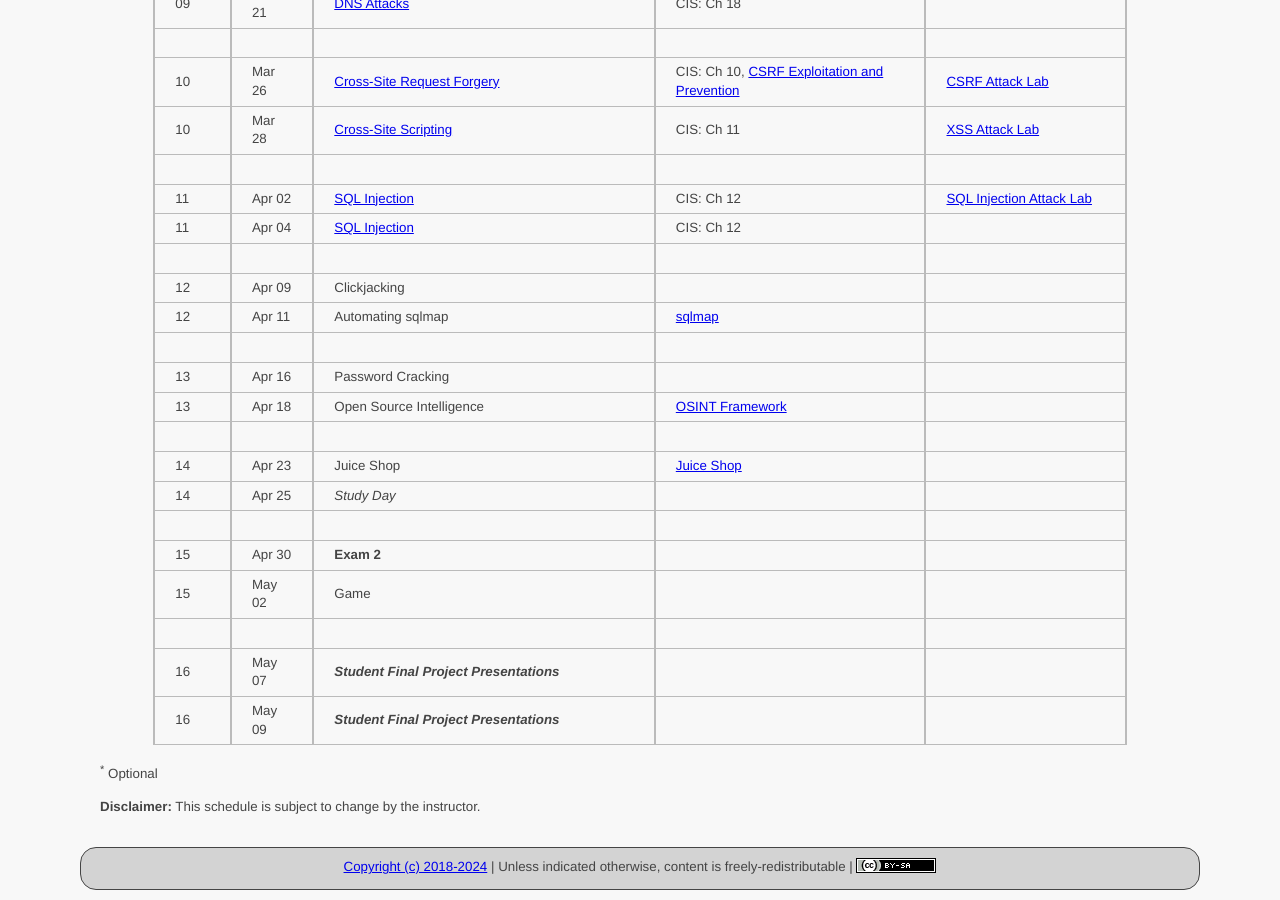
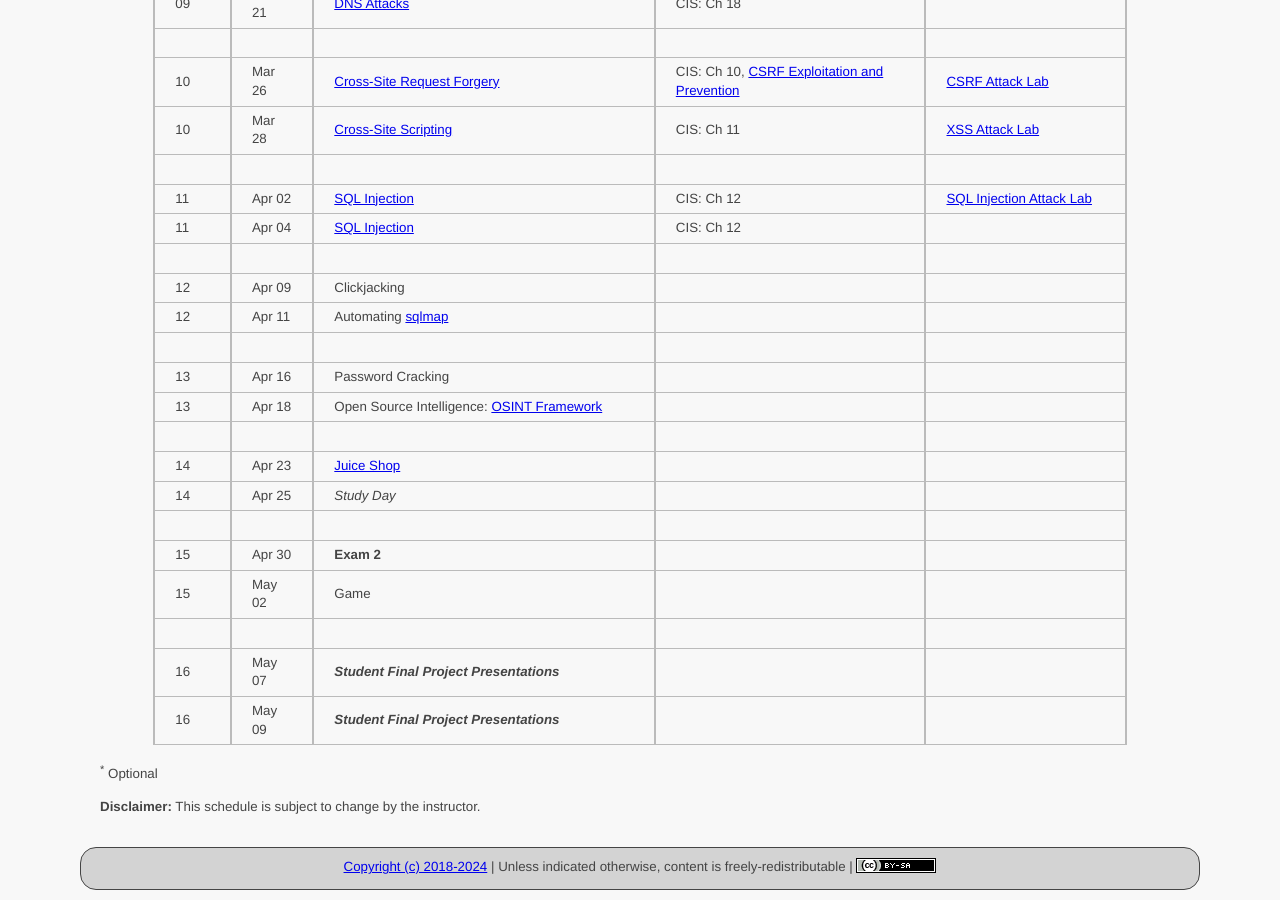
Before and after one commit to ycpcs/cs335-spring2024, a Jekyll site: the page built from schedule/index.md, in a window 1280 px wide and 900 px high, scrolled down 1193 px. Built offline with Jekyll 4.4.1, drawn with Linux system fonts in a browser that asks for light colours.

Commit message:
update schedule

```diff
--- a/schedule/index.md
+++ b/schedule/index.md
@@ -43,12 +43,12 @@ CIS: <a href="https://ycp.textbookx.com/institutional/index.php?action=browse&ut
 > 11 | Apr 04 | [SQL Injection](../slides/12_Web_SQL_Injection.pdf) |CIS: Ch 12  |
 > | | | |
 > 12 | Apr 09 | Clickjacking | |
-> 12 | Apr 11 | Automating sqlmap | <a href="https://sqlmap.org/" target="_blank">sqlmap</a> |
+> 12 | Apr 11 | Automating <a href="https://sqlmap.org/" target="_blank">sqlmap</a> | |
 > | | | |
 > 13 | Apr 16 | Password Cracking | |
-> 13 | Apr 18 | Open Source Intelligence | <a href="https://osintframework.com/" target="_blank">OSINT Framework</a>  |
+> 13 | Apr 18 | Open Source Intelligence: <a href="https://osintframework.com/" target="_blank">OSINT Framework</a> | |
 > | | | |
-> 14 | Apr 23 | Juice Shop | <a href="https://juice-shop.github.io/juice-shop/#/" target="_blank">Juice Shop</a> |
+> 14 | Apr 23 | <a href="https://juice-shop.github.io/juice-shop/#/" target="_blank">Juice Shop</a> | |
 > 14 | Apr 25 | _Study Day_ | |
 > | | | |
 > 15 | Apr 30 | __Exam 2__ | |
```
